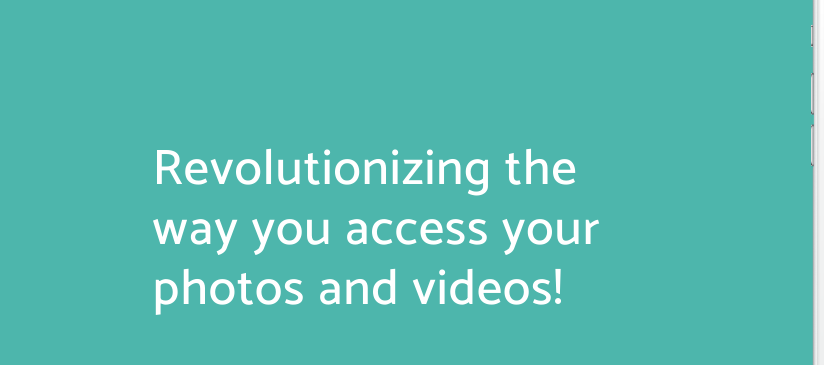
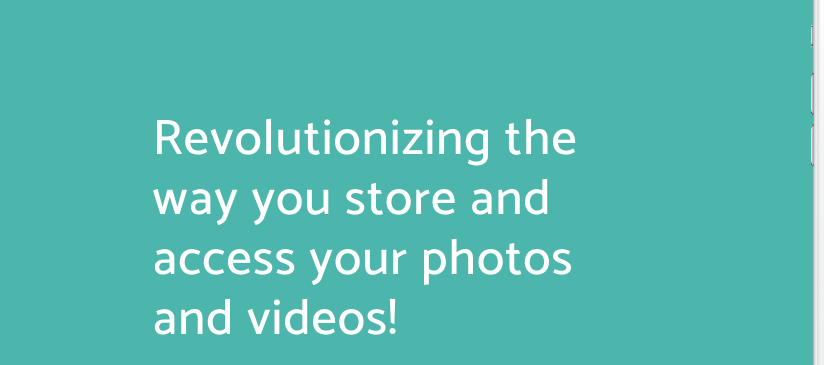
Before and after one commit to Picove/Picove.github.io, a website with bundled scripts: page index.html in a window 1280 px wide. Shown: the part 127-492 px from the top of the page, 0-824 px from the left. Built offline with nearby package versions, Linux system fonts and the light colour scheme; grey boxes are pictures that could not be loaded; a web font is replaced by a local one.

Commit message:
Update index.html

```diff
--- a/index.html
+++ b/index.html
@@ -66,7 +66,7 @@ a {
       <div class="row h-100">
         <div class="col-lg-7 my-auto">
           <div class="header-content mx-auto">
-            <h1 class="mb-5">Revolutionizing the way you access your photos and videos!</h1>
+            <h1 class="mb-5">Revolutionizing the way you store and access your photos and videos!</h1>
             <a href="#download" class="btn btn-outline btn-xl js-scroll-trigger">Give it a try ;)</a>
           </div>
         </div>
```
